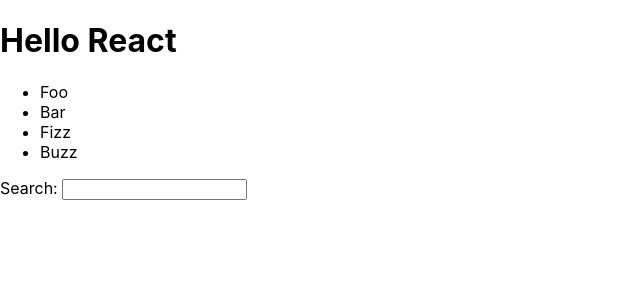
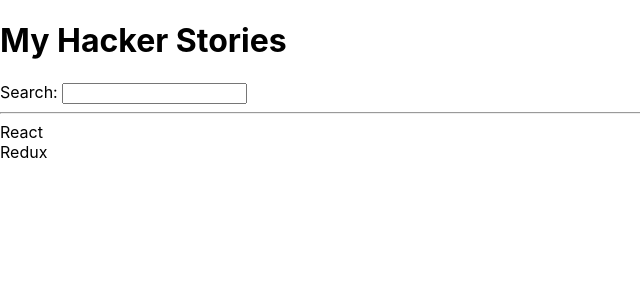
Before and after one commit to EricRicketts/LearningReact, a React (Create React App) app in the folder TheRoadToReact/hacker-stories/: page / in a window 1280 px wide. Shown: the top 300 px of the page, without its empty margins (0-640 px from the left). Built offline with nearby package versions, Linux system fonts and the light colour scheme.

Commit message:
first list in JSX using the tutorial example

```diff
--- a/TheRoadToReact/hacker-stories/src/App.js
+++ b/TheRoadToReact/hacker-stories/src/App.js
@@ -1,19 +1,37 @@
 import logo from './logo.svg';
 import './App.css';
 
-const words = ['Foo', 'Bar', 'Fizz', 'Buzz']
-function getWords(words) {
-  return words.map((word, index) => <li key={index}>{word}</li>)
-}
+const list = [
+  {
+    title: 'React',
+    url: 'https://reactjs.org/',
+    author: 'Jordan Walke',
+    num_comments: 3,
+    points: 4,
+    objectID: 0
+  },
+  {
+    title: 'Redux',
+    url: 'https://redux.js.org/',
+    author: 'Dan Abramov, Andrew Clark',
+    num_comments: 2,
+    points: 5,
+    objectID: 1
+  }
+];
 function App() {
   return (
     <div>
-      <h1>Hello React</h1>
-      <ul>
-        {getWords(words)}
-      </ul>
+      <h1>My Hacker Stories</h1>
+
       <label htmlFor="search">Search: </label>
       <input type="text" id="search"/>
+
+      <hr/>
+
+      {list.map(function(item) {
+        return <div>{item.title}</div>
+      })}
     </div>
   );
 }
```
